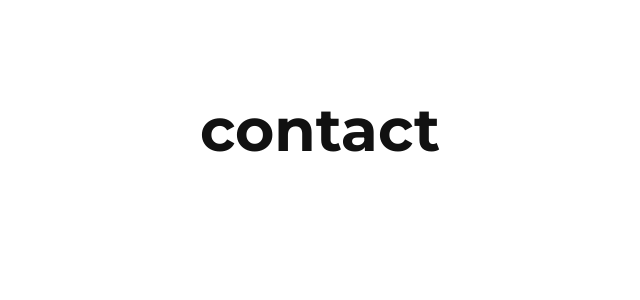
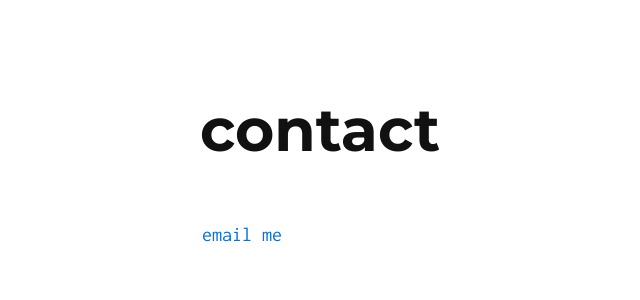
Before and after one commit to yousurname/yousurname.github.io, a Jekyll site: the page built from contact/index.md, in a window 1280 px wide. Shown: the top 300 px of the page, without its empty margins (138-778 px from the left). Built offline with Jekyll 4.4.1, drawn with Linux system fonts in a browser that asks for light colours.

Commit message:
updated contact page with email addy

```diff
--- a/contact/index.md
+++ b/contact/index.md
@@ -3,3 +3,5 @@ layout: default
 ---
 
 # contact
+
+<a href="mailto:blade@mcwatkins.org?Subject=default%20inquiry" target="_top">email me</a>
```
